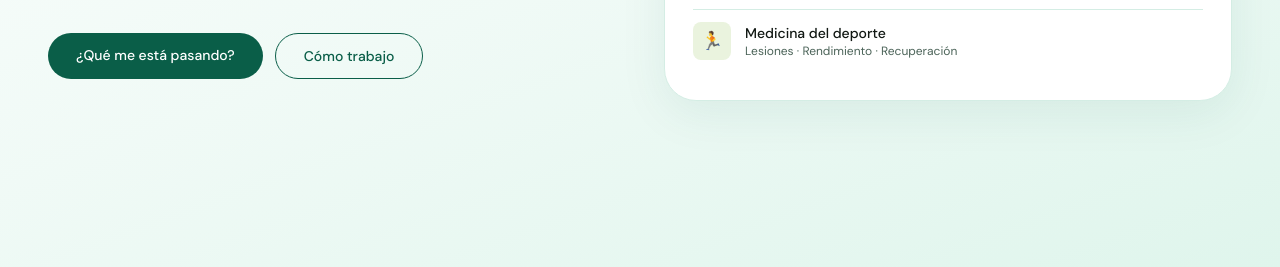
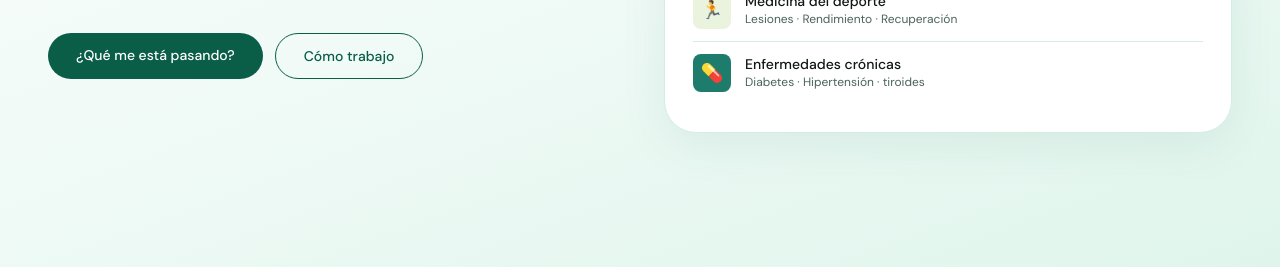
Before and after one commit to josecampoel/drjosecampo, a plain HTML site: page index.html in a window 1280 px wide. Shown: the part 533-800 px from the top of the page. Drawn offline with Linux system fonts and the light colour scheme.

Commit message:
Update index.html

```diff
--- a/index.html
+++ b/index.html
@@ -376,6 +376,13 @@
             <div class="spec-sub">Lesiones · Rendimiento · Recuperación</div>
           </div>
         </div>
+        <div class="spec-item">
+          <div class="spec-icon" style="background:#1D7C6C;">💊</div>
+          <div class="spec-info">
+            <div class="spec-name">Enfermedades crónicas</div>
+            <div class="spec-sub">Diabetes · Hipertensión · tiroides</div>
+          </div>
+        </div>
       </div>
     </div>
   </section>
```
